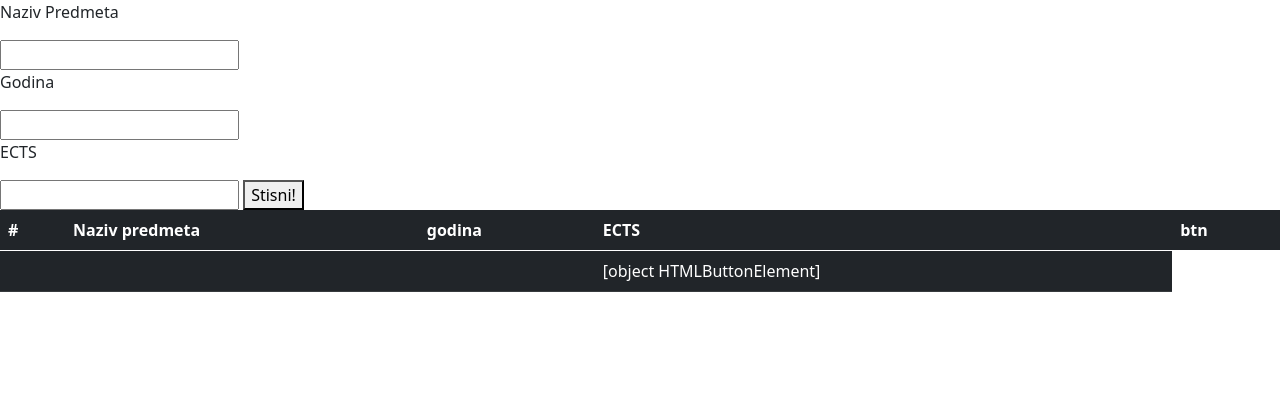
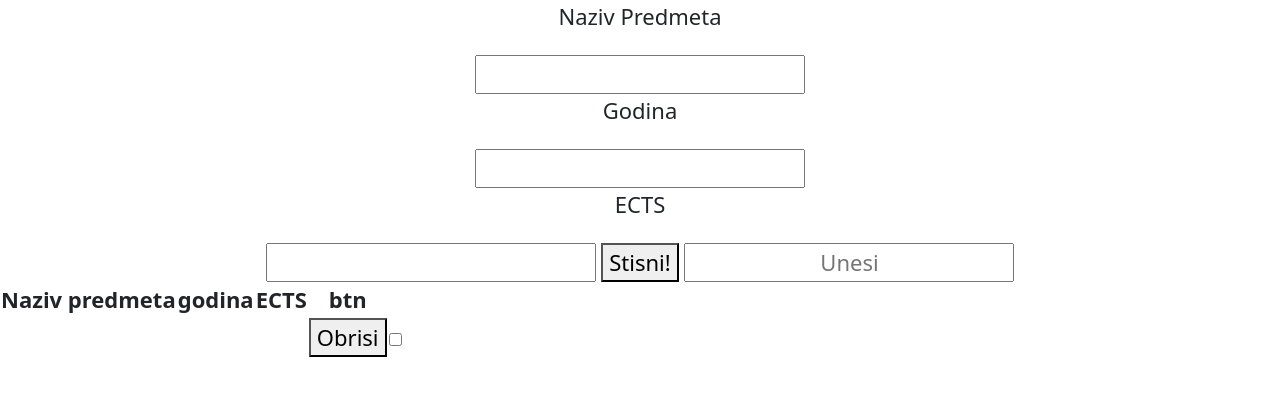
Before and after one commit to dJurisic22/lv1_github, a plain HTML site: page index.html in a window 1280 px wide. Both pictures are taken after a click on the button "Stisni!". Drawn offline with nearby package versions, Linux system fonts and the light colour scheme.

Commit message:
Treci commit

```diff
--- a/css/style.css
+++ b/css/style.css
@@ -0,0 +1,4 @@
+*{
+	text-align: center;
+		font-size: 22px;
+}
--- a/index.html
+++ b/index.html
@@ -3,30 +3,32 @@
 <head>
 <!-- CSS only -->
 <link href="https://cdn.jsdelivr.net/npm/bootstrap@5.0.0-beta3/dist/css/bootstrap.min.css" rel="stylesheet" integrity="sha384-eOJMYsd53ii+scO/bJGFsiCZc+5NDVN2yr8+0RDqr0Ql0h+rP48ckxlpbzKgwra6" crossorigin="anonymous">
- <link rel="stylesheet" href="css/slyle.css">
+ <link rel="stylesheet" href="css/style.css">
 <title>lv1_git</title>
 </head>
 <body>
-
+	<div id="inputi">
 		<p>Naziv Predmeta</p>
-<input type="text" id="naziv_Predmeta">
+		<input type="text" id="nazivPredmeta">
 
 		<p>Godina</p>
 		<input type="text" id="godina">
 
 		<p> ECTS </p>
-<input type="text" id="boodvi">
+		<input type="text" id="ECTS">
 
 		<button type="button" id ="gumb1" onclick="Dodaj()">Stisni!</button>
 
-<table class="table table-dark">
+		<input type='text' id='trazi' onkeyup='Trazi()' placeholder='Unesi'>
+	</div>
+	<div id="tablica-main">
+		<table>
 		  <thead>
 		    <tr>
-      <th scope="col">#</th>
-      <th scope="col">Naziv predmeta</th>
-      <th scope="col">godina</th>
-      <th scope="col">ECTS</th>
-      <th scope="col">btn</th>
+		      <th>Naziv predmeta</th>
+		      <th>godina</th>
+		      <th>ECTS</th>
+		      <th>btn</th>
 		    </tr>
 		  </thead>
 		  <tbody id="tablica">
@@ -36,6 +38,7 @@
 		    </tr>
 		  </tbody>
 		</table>
+	</div>
 	<script src="js/app.js"></script>
 </body>
 </html>
--- a/js/app.js
+++ b/js/app.js
@@ -1,35 +1,58 @@
+function promjeniBoju(btn){
+	if(document.getElementById('boja').checked){
+		var row = btn.parentNode.parentNode;
+  		row.style.backgroundColor='Blue';
+	}
+	else{
+	var row = btn.parentNode.parentNode;
+  		row.style.backgroundColor='White';
+	}
 
 
+}
 
-
-
+function Obrisi(btn){
+	 var row = btn.parentNode.parentNode;
+  	row.parentNode.removeChild(row);
+}
 
 function Dodaj(){
 	var table = document.getElementById("tablica");
-	var input1=document.getElementById("naziv_Predmeta").value;
+	var input1=document.getElementById("nazivPredmeta").value;
 	var input2=document.getElementById("godina").value;
-	var input3=document.getElementById("boodvi").value;
-	//var input4 = document.getElementById("4").value;
+	var input3=document.getElementById("ECTS").value;
 	var row = table.insertRow(1);
-
-
-	var button = document.createElement("button");
-	button.innerHTML = "Do Something";
-
 
 	var cell1 = row.insertCell(0);
 	var cell2 = row.insertCell(1);
 	var cell3 = row.insertCell(2);
 	var cell4 = row.insertCell(3);
+	var cell5 = row.insertCell(4);
 
-	cell1.innerHTML=input1;
-	cell2.innerHTML=input2;
-	cell3.innerHTML=input3;
-	cell4.innerHTML=button;
+cell1.innerHTML=input1;
+cell2.innerHTML=input2;
+cell3.innerHTML=input3;
+cell4.innerHTML="<button type='button' onclick='Obrisi(this)' id='obrisiButton'>Obrisi</button>";
+cell5.innerHTML="<input type='checkbox' id='boja' onclick='promjeniBoju(this)'>";
 }
 
+function Trazi(){
+	var input, filter, table, tr, td, i, txtValue;
+  input = document.getElementById("trazi");
+  filter = input.value.toUpperCase();
+  table = document.getElementById("tablica");
+  tr = table.getElementsByTagName("tr");
 
-function removeRow(oButton) {
-        var empTab = document.getElementById('empTable');
-        empTab.deleteRow(oButton.parentNode.parentNode.rowIndex); // buttton -> td -> tr
+
+for (i = 0; i < tr.length; i++) {
+    td = tr[i].getElementsByTagName("td")[0];
+    if (td) {
+      txtValue = td.textContent || td.innerText;
+      if (txtValue.toUpperCase().indexOf(filter) > -1) {
+        tr[i].style.display = "";
+      } else {
+        tr[i].style.display = "none";
+      }
     }
+  }
+}
```
Lines whose indentation alone changed are shown as unchanged.
